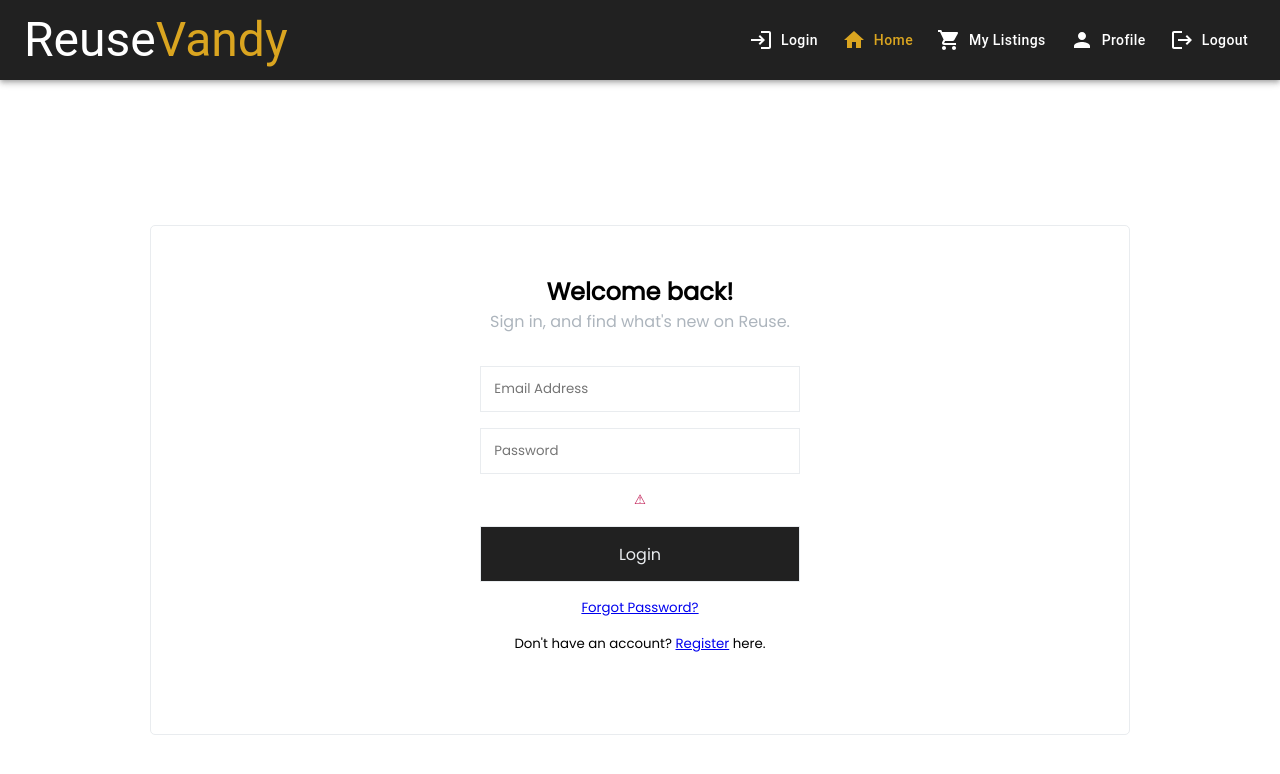
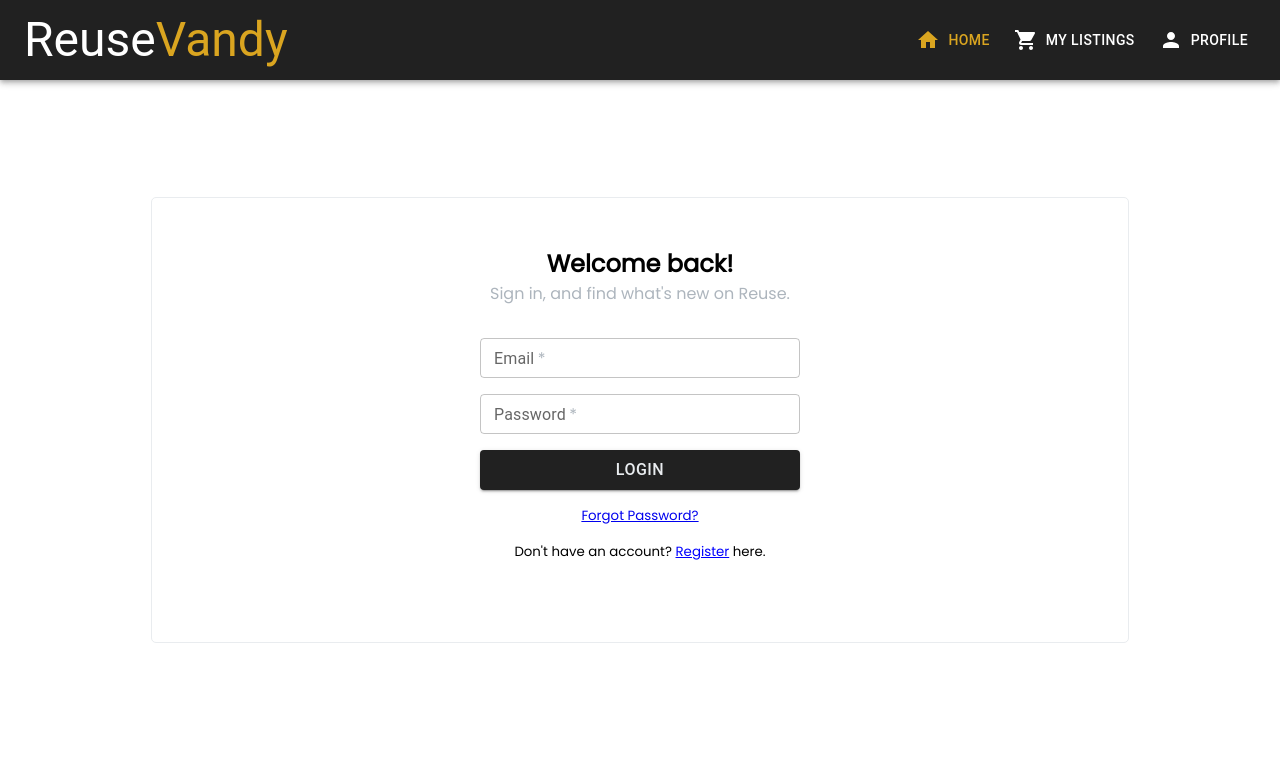
Before and after one commit to malikudit/reuse-vanderbilt, a React (Create React App) app in the folder front-end/: page /#/login in a window 1280 px wide. Shown: the top 774 px of the page. Built offline with nearby package versions, Linux system fonts and the light colour scheme.

Commit message:
Added Login/Logout buttons

```diff
--- a/front-end/src/components/Form.css
+++ b/front-end/src/components/Form.css
@@ -13,7 +13,7 @@
 }
 
 .App {
-  height: 100vh;
+  height: 85vh;
   display: flex;
   justify-content: center;
   align-items: center;
--- a/front-end/src/components/LoginForm.js
+++ b/front-end/src/components/LoginForm.js
@@ -2,20 +2,46 @@ import React, { useState } from "react";
 import { Link } from "react-router-dom";
 import { useForm } from "react-hook-form";
 import "./Form.css";
-import { Typography } from "@mui/material";
+import { Button, Container, Grid, TextField, Typography } from "@mui/material";
 import swal from "sweetalert";
 import emailjs from "emailjs-com";
 
 export default function Form(props) {
+  const [email, setEmail] = useState("");
+  const [password, setPassword] = useState("");
+  const [emailError, setEmailError] = useState(false);
+  const [passwordError, setPasswordError] = useState(false);
   const [printErr, setPrintErr] = useState(false);
   const {
-    register,
-    handleSubmit,
     formState: { errors },
   } = useForm();
 
-  const onSubmit = (values) => {
-    async function postData(url = "") {
+  const checkEmail = (name) =>
+    !name.match("^[A-Za-z0-9._%+-]+@vanderbilt.edu$");
+
+  const checkPassword = (name) =>
+    !name.match(
+      "^(?=.*[0-9])(?=.*[a-z])(?=.*[A-Z])(?=.*[!@#$%^&*])[a-zA-Z0-9!@#$%^&*]{8,32}$"
+    );
+
+  const handleSubmit = (e) => {
+    e.preventDefault();
+
+    if (checkEmail(email)) {
+      setEmailError(true);
+      return;
+    }
+    if (checkPassword(password)) {
+      setPasswordError(true);
+      return;
+    }
+
+    if (emailError === false && passwordError === false) {
+      var obj = {};
+      obj.email = email;
+      obj.password = password;
+
+      async function postData(url = "", data = obj) {
         const response = await fetch(url, {
           method: "POST",
           mode: "cors",
@@ -24,7 +50,9 @@ export default function Form(props) {
             "Content-Type": "application/json",
           },
           redirect: "follow",
-        body: JSON.stringify(values),
+          body: JSON.stringify({
+            user: data,
+          }),
         });
 
         return response.json();
@@ -37,6 +65,7 @@ export default function Form(props) {
           window.location.href = "/";
         }
       });
+    }
   };
 
   const forgotPassword = () => {
@@ -82,39 +111,49 @@ export default function Form(props) {
   };
 
   return (
-    <section className="App">
-      <div className="form-design">
-        <div className="col-1">
+    <Grid className="App">
+      <Grid container className="form-design">
+        <Grid className="col-1">
           <h2>Welcome back!</h2>
           <span>Sign in, and find what's new on Reuse.</span>
-          <form
-            id="form"
-            className="flex flex-col"
-            onSubmit={handleSubmit(onSubmit)}
-          >
-            <input
-              name="email_address"
-              type="text"
-              {...register("email", { required: true })}
-              placeholder="Email Address"
+          <form id="form" className="flex flex-col" onSubmit={handleSubmit}>
+            <TextField
+              required
+              fullWidth
+              label="Email"
+              size="small"
+              onChange={(event) => {
+                setEmail(event.target.value);
+                checkEmail(event.target.value)
+                  ? setEmailError(true)
+                  : setEmailError(false);
+              }}
+              value={email}
+              error={emailError}
+              helperText={
+                emailError
+                  ? "Please use a vanderbilt.edu email address to sign up"
+                  : ""
+              }
             />
-            <input
-              type="password"
-              {...register("password", { required: true })}
-              placeholder="Password"
+            <TextField
+              required
+              fullWidth
+              label="Password"
+              size="small"
+              onChange={(event) => {
+                setPassword(event.target.value);
+                checkPassword(event.target.value)
+                  ? setPasswordError(true)
+                  : setPasswordError(false);
+              }}
+              value={password}
+              error={passwordError}
+              helperText={passwordError ? "Error with password" : ""}
             />
-            {errors.email_address && (
-              <small className="errorPara">Email is required</small>
-            )}
-            {errors.password && (
-              <small className="errorPara">Password is required!</small>
-            )}
-            {printErr !== "" ? (
-              <small className="errorPara">{printErr}</small>
-            ) : (
-              <></>
-            )}
-            <button className="btn">Login</button>
+            <Button className="btn" type="submit" variant="contained">
+              Login
+            </Button>
             <small>
               <a href="#" onClick={forgotPassword}>
                 Forgot Password?
@@ -128,14 +167,15 @@ export default function Form(props) {
                 component={Link}
                 to="/register"
                 underline="none"
+                sx={{ color: "blue" }}
               >
                 Register
               </Typography>{" "}
               here.
             </small>
           </form>
-        </div>
-      </div>
-    </section>
+        </Grid>
+      </Grid>
+    </Grid>
   );
 }
--- a/front-end/src/components/NavBar.js
+++ b/front-end/src/components/NavBar.js
@@ -6,6 +6,8 @@ import {
   IconButton,
   Typography,
   createTheme,
+  Menu,
+  MenuItem,
   ThemeProvider,
   Stack,
   Button,
@@ -36,6 +38,15 @@ const NavBar = () => {
   const [listings, setListings] = React.useState(false);
   const [profile, setProfile] = React.useState(false);
   const [logout, setLogout] = React.useState(false);
+  const [anchorEl, setAnchorEl] = React.useState(null);
+  const open = Boolean(anchorEl);
+
+  const handleClick = (event) => {
+    setAnchorEl(event.currentTarget);
+  };
+  const handleClose = () => {
+    setAnchorEl(null);
+  };
 
   const clearAll = () => {
     setLogin(false);
@@ -47,7 +58,8 @@ const NavBar = () => {
 
   const handleLogin = () => {
     clearAll();
-    setLogin(true);
+    handleClose();
+    setProfile(true);
   };
 
   const handleHome = () => {
@@ -63,13 +75,15 @@ const NavBar = () => {
   const handleProfile = () => {
     clearAll();
     setProfile(true);
+    handleClose();
   };
 
   const handleLogout = () => {
     clearAll();
-    setLogout(true);
+    setHome(true);
     alert("You have successfully logged out.");
     window.location.href = "/";
+    handleClose();
   };
 
   return (
@@ -100,18 +114,6 @@ const NavBar = () => {
           <Stack direction="row" spacing={0}>
             <Button
               component={Link}
-              to="/login"
-              color={login === true ? "secondary" : "neutral"}
-              onClick={handleLogin}
-              sx={{
-                textTransform: "none",
-              }}
-            >
-              <LoginIcon sx={{ padding: 1 }} />
-              Login
-            </Button>
-            <Button
-              component={Link}
               to="/"
               color={home === true ? "secondary" : "neutral"}
               onClick={handleHome}
@@ -120,7 +122,7 @@ const NavBar = () => {
               }}
             >
               <HomeIcon sx={{ padding: 1 }} />
-              Home
+              HOME
             </Button>
             <Button
               component={Link}
@@ -132,30 +134,43 @@ const NavBar = () => {
               }}
             >
               <ShoppingCartIcon sx={{ padding: 1 }} />
-              My Listings
+              MY LISTINGS
             </Button>
             <Button
-              component={Link}
-              to="/profile"
               color={profile === true ? "secondary" : "neutral"}
-              onClick={handleProfile}
-              sx={{
-                textTransform: "none",
-              }}
+              aria-controls={open ? "demo-positioned-menu" : undefined}
+              aria-expanded={open ? "true" : undefined}
+              onClick={handleClick}
             >
               <PersonIcon sx={{ padding: 1 }} />
               Profile
             </Button>
-            <Button
-              color={"neutral"}
-              onClick={handleLogout}
-              sx={{
-                textTransform: "none",
+            <Menu
+              anchorEl={anchorEl}
+              open={open}
+              onClose={handleClose}
+              anchorOrigin={{
+                vertical: "top",
+                horizontal: "left",
+              }}
+              transformOrigin={{
+                vertical: "top",
+                horizontal: "left",
               }}
             >
-              <LogoutIcon sx={{ padding: 1 }} />
-              Logout
-            </Button>
+              <MenuItem component={Link} to="/profile" onClick={handleProfile}>
+                <PersonIcon />
+                Edit Profile
+              </MenuItem>
+              <MenuItem component={Link} to="/login" onClick={handleLogin}>
+                <LoginIcon />
+                Login
+              </MenuItem>
+              <MenuItem component={Link} to="/" onClick={handleLogout}>
+                <LogoutIcon />
+                Logout
+              </MenuItem>
+            </Menu>
           </Stack>
         </Toolbar>
       </AppBar>
--- a/front-end/src/components/RegistrationForm.js
+++ b/front-end/src/components/RegistrationForm.js
@@ -21,7 +21,6 @@ import { Container } from "@mui/system";
 
 export default function Form(props) {
   const {
-    register,
     formState: {},
   } = useForm();
 
```
Also changed, not shown: front-end/src/components/ProfileButton.js (added, +13 -0 lines). Lines whose indentation alone changed are shown as unchanged.
